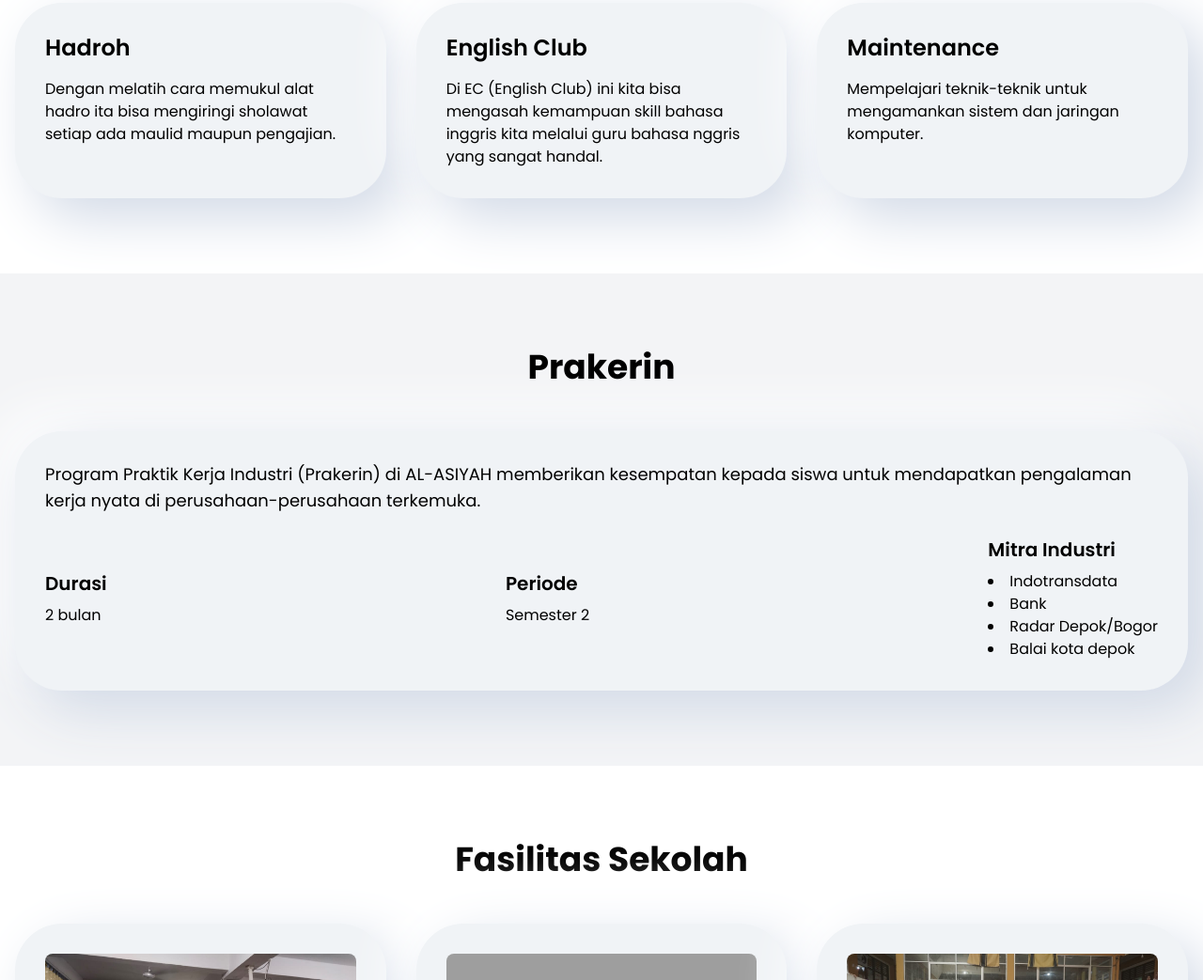
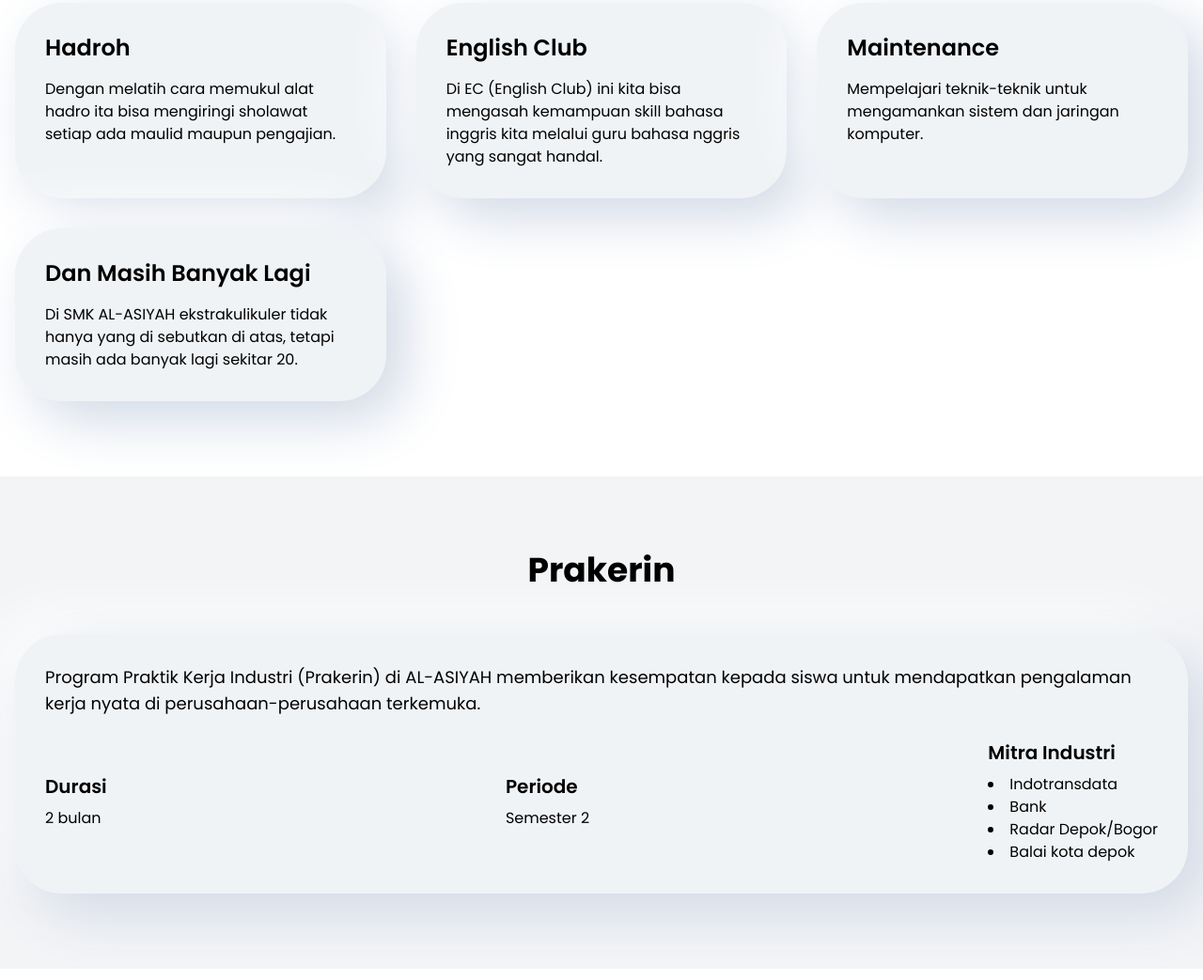
Before and after one commit to RForRasya/web-me, a plain HTML site: page index.html in a window 1280 px wide. Shown: the part 2213-3256 px from the top of the page at 94% size. Drawn offline with nearby package versions, Linux system fonts and the light colour scheme; grey boxes are pictures that could not be loaded; animation ran at ten frames a second.

Commit message:
Update index.html

```diff
--- a/index.html
+++ b/index.html
@@ -224,6 +224,10 @@
                     <h3 class="text-2xl font-semibold mb-4">Maintenance</h3>
                     <p>Mempelajari teknik-teknik untuk mengamankan sistem dan jaringan komputer.</p>
                 </div>
+                    <div class="neumorphic">
+                    <h3 class="text-2xl font-semibold mb-4">Dan Masih Banyak Lagi</h3>
+                    <p>Di SMK AL-ASIYAH ekstrakulikuler tidak hanya yang di sebutkan di atas, tetapi masih ada banyak lagi sekitar 20.</p>
+                    </div>
             </div>
         </div>
     </section>
```
